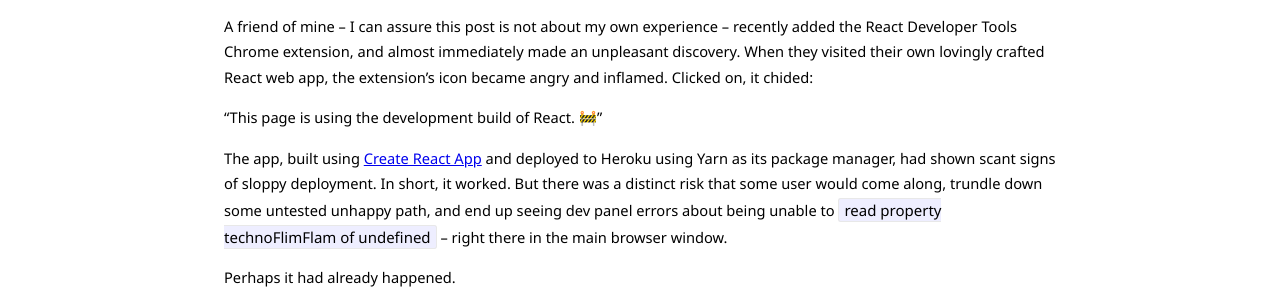
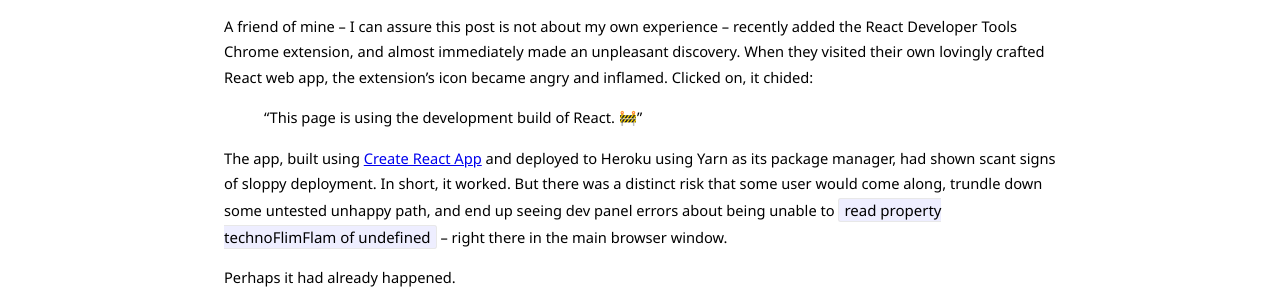
Before and after one commit to davidfloyd91/davidfloyd91.github.io, a Jekyll site: the page built from _posts/2019-06-02-development-build-of-react-how-to-fix.markdown, in a window 1280 px wide. Shown: the part 224-524 px from the top of the page. Built offline with Jekyll 4.4.1, drawn with Linux system fonts in a browser that asks for light colours.

Commit message:
block quote

```diff
--- a/_posts/2019-06-02-development-build-of-react-how-to-fix.markdown
+++ b/_posts/2019-06-02-development-build-of-react-how-to-fix.markdown
@@ -6,7 +6,7 @@ permalink: /development-build-error-react-heroku/
 
 A friend of mine -- I can assure this post is not about my own experience -- recently added the React Developer Tools Chrome extension, and almost immediately made an unpleasant discovery. When they visited their own lovingly crafted React web app, the extension's icon became angry and inflamed. Clicked on, it chided:
 
-"This page is using the development build of React. 🚧"
+> "This page is using the development build of React. 🚧"
 
 The app, built using <a href="https://github.com/facebook/create-react-app" target="\_blank" rel="noopener noreferrer">Create React App</a> and deployed to Heroku using Yarn as its package manager, had shown scant signs of sloppy deployment. In short, it worked. But there was a distinct risk that some user would come along, trundle down some untested unhappy path, and end up seeing dev panel errors about being unable to `read property technoFlimFlam of undefined` -- right there in the main browser window.
 
```
